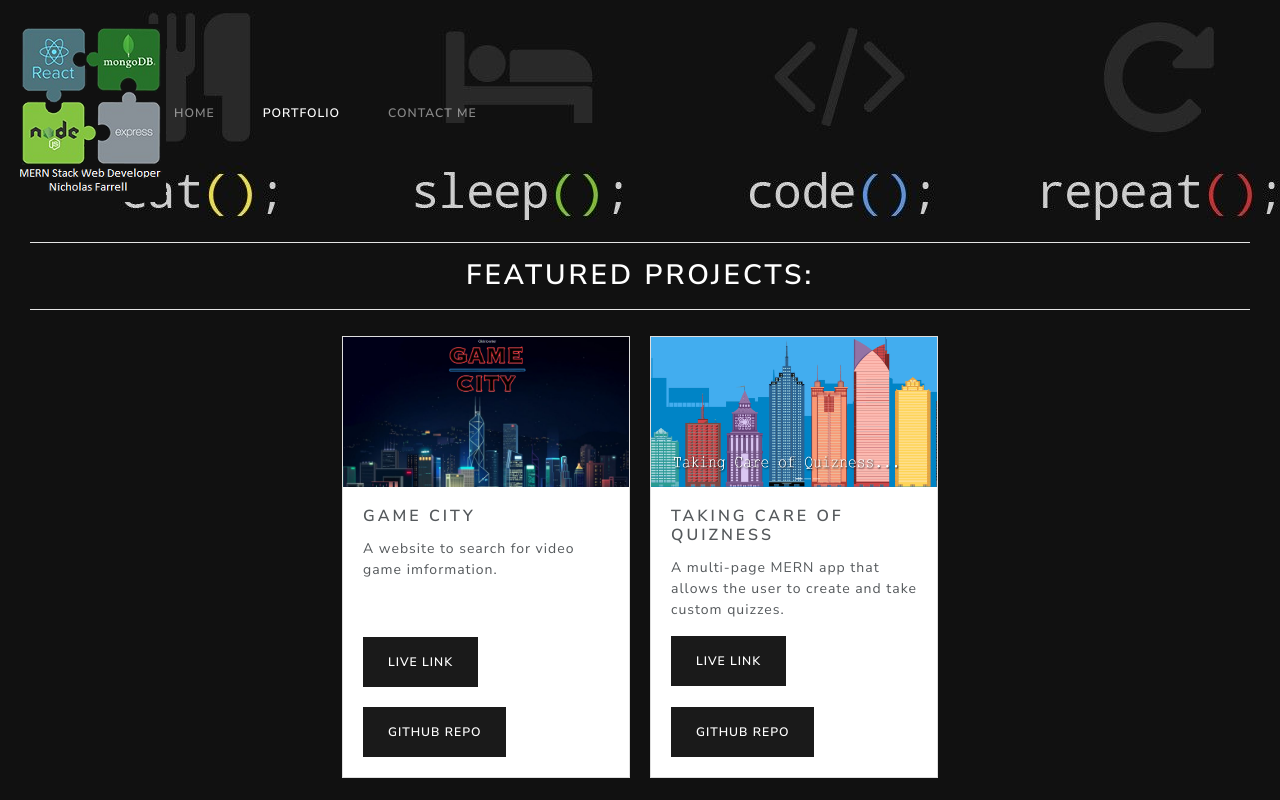
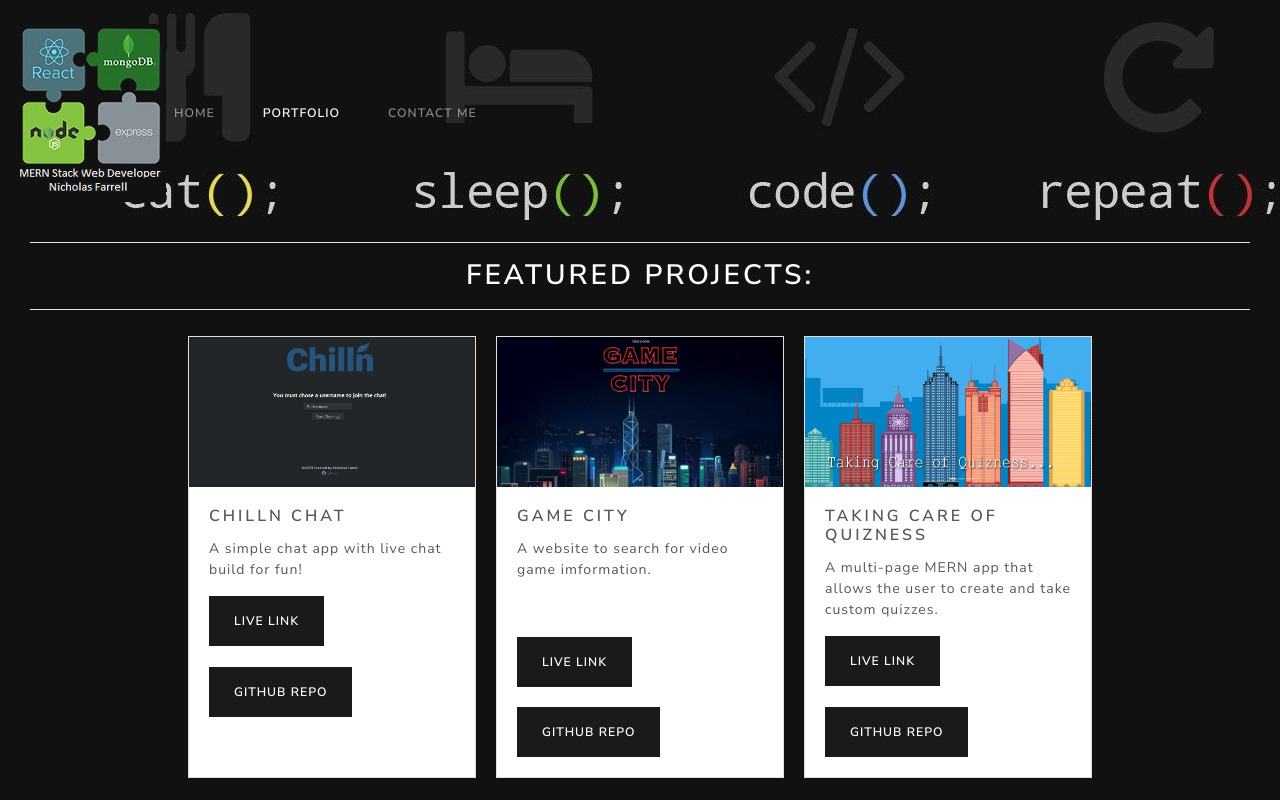
Before and after one commit to nfarrell87/Portfolio, a plain HTML site: page portfolio.html in a window 1280 px wide. Shown: the top 800 px of the page. Drawn offline with nearby package versions, Linux system fonts and the light colour scheme.

Commit message:
added chilln to portfolio

```diff
--- a/portfolio.html
+++ b/portfolio.html
@@ -43,6 +43,19 @@
                 <hr color="white">
             </div>
             <div class="row cardrow">
+                <div class="card" style="width: 18rem;">
+                    <img src="assets\images\Chilln.PNG" class="card-img-top"
+                        alt="Chilln Chat App">
+                    <div class="card-body">
+                        <h5 class="card-title">Chilln Chat</h5>
+                        <p class="card-text">A simple chat app with live chat build for fun!</p>
+                        <a target="_blank" href="https://ancient-sierra-51163.herokuapp.com"
+                            class="btn btn-primary">Live Link</a><br><br>
+                        <a target="_blank" href="https://github.com/nfarrell87/discountdiscord"
+                            class="btn btn-primary">Github
+                            Repo</a>
+                    </div>
+                </div>
                 <div class="card" style="width: 18rem;">
                     <img src="assets\images\GameCity.PNG" class="card-img-top" alt="Game City">
                     <div class="card-body">
```
Also changed, not shown: assets/images/Chilln.PNG (added).
